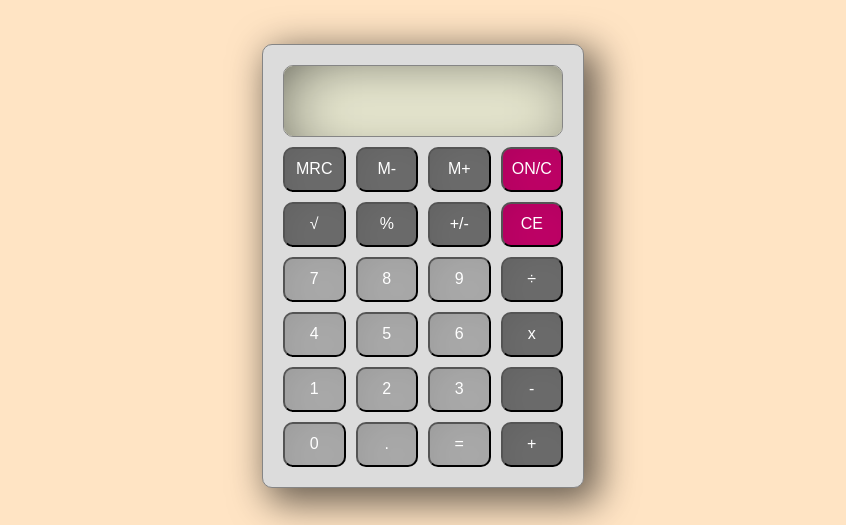
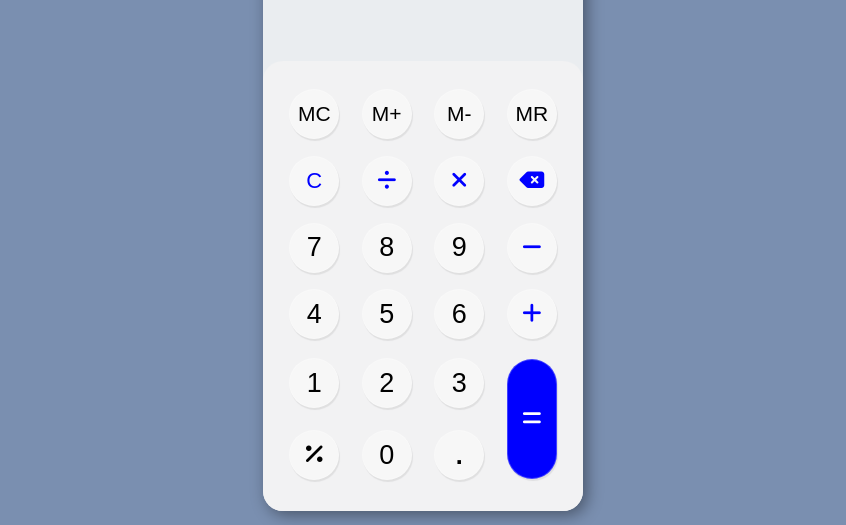
Before and after one commit to dave-forbes/calculator, a plain HTML site: page index.html in a window 1280 px wide. Shown: the part 154-679 px from the top of the page, without its empty margins (217-1063 px from the left). Drawn offline with Linux system fonts and the light colour scheme.

Commit message:
UI overhaul

```diff
--- a/index.html
+++ b/index.html
@@ -12,34 +12,33 @@
 </head>
 
 <body>
-  <h1>Wow, a calculator!</h1>
   <div id="calculator">
     <div id="display"></div>
     <div id="grid-wrapper">
-      <button id="mrc" class="operator">MRC</button>
-      <button id="m-" class="operator">M-</button>
-      <button id="m+" class="operator">M+</button>
-      <button id="clear" class="red">ON/C</button>
-      <button id="sqroot" class="operator">√</button>
-      <button id="modulo" class="operator">%</button>
-      <button id="plus-minus" class="operator">+/-</button>
-      <button id="ce" class="red">CE</button>
+      <button id="mc" class="memory">MC</button>
+      <button id="m+" class="memory">M+</button>
+      <button id="m-" class="memory">M-</button>
+      <button id="mr" class="memory">MR</button>
+      <button id="clear" class="blue">C</button>
+      <button id="divide" class="operator blue"><i class="fa-solid fa-divide"></i></button>
+      <button id="multiply" class="operator blue"><i class="fa-solid fa-xmark"></i></button>
+      <button id="delete" class="blue"><i class="fa-solid fa-delete-left"></i></button>
       <button id="seven" class="number">7</button>
       <button id="eight" class="number">8</button>
       <button id="nine" class="number">9</button>
-      <button id="divide" class="operator">÷</button>
+      <button id="subtract" class="operator blue"><i class="fa-solid fa-minus"></i></button>
       <button id="four" class="number">4</button>
       <button id="five" class="number">5</button>
       <button id="six" class="number">6</button>
-      <button id="multiply" class="operator">x</button>
+      <button id="add" class="operator blue"><i class="fa-solid fa-plus"></i></button>
       <button id="one" class="number">1</button>
       <button id="two" class="number">2</button>
       <button id="three" class="number">3</button>
-      <button id="subtract" class="operator">-</button>
+      <button id="equals" class="operator blue"><i class="fa-solid fa-equals"></i></button>
+      <button id="percentage"class="operator"><i class="fa-solid fa-percent"></i></button>
       <button id="zero" class="number">0</button>
       <button id="decimal">.</button>
-      <button id="equals">=</button>
-      <button id="add" class="operator">+</button>
+
     </div>
   </div>
   <footer>
--- a/styles.css
+++ b/styles.css
@@ -1,86 +1,116 @@
+:root {
+  box-sizing: border-box;
+}
+
 body {
   display: flex;
-  justify-content: space-evenly;
   align-items: center;
   flex-direction: column;
+  justify-content: center;
   width: 100vw;
   height: 100vh;
-  background-color: bisque;
+  background-color: rgb(122, 143, 176);
   margin: 0;
-}
-
-h1 {
-  font-family: Bungee Shade;
-  font-size: clamp(35px, 6vw, 60px);
-  margin: 0;
-  text-align: center;
-}
-
-button {
-  border-radius: 10px;
-  font-size: clamp(16px, 1vw, 20px);
-  -webkit-box-shadow: inset 10px 10px 90px -40px rgba(0, 0, 0, 0.3);
-  -moz-box-shadow: inset 10px 10px 90px -40px rgba(0, 0, 0, 0.3);
-  box-shadow: inset 10px 10px 90px -40px rgba(0, 0, 0, 0.3);
-  background-color: rgb(183, 183, 183);
+  gap: 10px;
   color: white;
 }
-
-button:hover {
-  background-color: white;
-  transition: 0.5s;
-  background-color: black;
+#calculator {
+  width: 320px;
+  height: 600px;
+  background-color: rgb(234, 237, 240);
+  border-radius: 20px;
+  -webkit-box-shadow: 4px 4px 16px 0px rgba(0, 0, 0, 0.4);
+  -moz-box-shadow: 4px 4px 16px 0px rgba(0, 0, 0, 0.4);
+  box-shadow: 4px 4px 16px 0px rgba(0, 0, 0, 0.4);
+  font-size: 20px;
 }
 
 #display {
   display: flex;
   justify-content: end;
   align-items: center;
-  border: solid 1px rgb(133, 133, 133);
   color: black;
+  height: 150px;
+  font-size: 40px;
+}
+
+#grid-wrapper {
+  height: 400px;
+  width: 280px;
+  display: grid;
+  align-items: center;
+  justify-items: center;
+  grid-template-columns: 1fr 1fr 1fr 1fr;
+  gap: 10px;
+  padding: 25px 20px 25px 20px;
+  background-color: rgb(242, 242, 243);
+  border-radius: 20px;
+}
+
+button {
+  border-radius: 50%;
+  font-size: clamp(16px, 1vw, 20px);
+  background-color: rgb(247, 247, 247);
+  color: rgb(0, 0, 0);
+  border: 1px rgba(255, 255, 255, 0.256) solid;
+  -webkit-box-shadow: 1px 2px 1px 0px rgba(0, 0, 0, 0.079);
+  -moz-box-shadow: 1px 2px 1px 0px rgba(0, 0, 0, 0.079);
+  box-shadow: 1px 2px 1px 0px rgba(0, 0, 0, 0.079);
+  width: 50px;
   height: 50px;
-  font-size: 40px;
-  background-color: beige;
-  margin-bottom: 10px;
-  border-radius: 10px;
-  padding: 10px;
-  -webkit-box-shadow: inset 10px 10px 90px -40px rgba(0, 0, 0, 1);
-  -moz-box-shadow: inset 10px 10px 90px -40px rgba(0, 0, 0, 1);
-  box-shadow: inset 10px 10px 90px -40px rgba(0, 0, 0, 1);
+  cursor: pointer;
+}
+
+button:hover {
+  background-color: white;
+  transition: 0.5s;
+  background-color: rgb(189, 189, 189);
+  border: none;
 }
 
 p {
   margin: 0 10px;
 }
 
-#calculator {
-  width: 280px;
-  min-height: 300px;
-  background-color: gainsboro;
-  color: white;
-  border-radius: 10px;
-  padding: 20px;
-  -webkit-box-shadow: 10px 10px 37px 5px rgba(0, 0, 0, 0.59);
-  -moz-box-shadow: 10px 10px 37px 5px rgba(0, 0, 0, 0.59);
-  box-shadow: 10px 10px 37px 5px rgba(0, 0, 0, 0.59);
-  border: solid 1px rgb(133, 133, 133);
+.blue {
+  color: blue;
 }
 
-
-
-#grid-wrapper {
-  height: 40vh;
-  display: grid;
-  grid-template-columns: 1fr 1fr 1fr 1fr;
-  gap: 10px;
+.number {
+  font-size: 27px;
 }
 
 .operator {
-  background-color: rgb(116, 116, 116);
+  font-size: 22px;
 }
 
-.red {
-  background-color: rgb(205, 2, 110);
+#delete {
+  font-size: 22px;
+}
+
+#clear {
+  font-size: 22px;
+}
+
+#equals {
+  grid-row-start: span 2;
+  border-radius: 50px;
+  background-color: blue;
+  color: white;
+  height: 120px;
+}
+
+button#equals:hover {
+  background-color: rgb(0, 0, 163);
+}
+
+#decimal {
+  font-size: 25px;
+  font-weight: 600;
+}
+
+.memory {
+  font-size: 21px;
 }
 
 footer {
@@ -90,4 +120,5 @@ footer {
   flex-direction: row;
   align-items: center;
   gap: 5px;
+  margin: 10px;
 }
```
